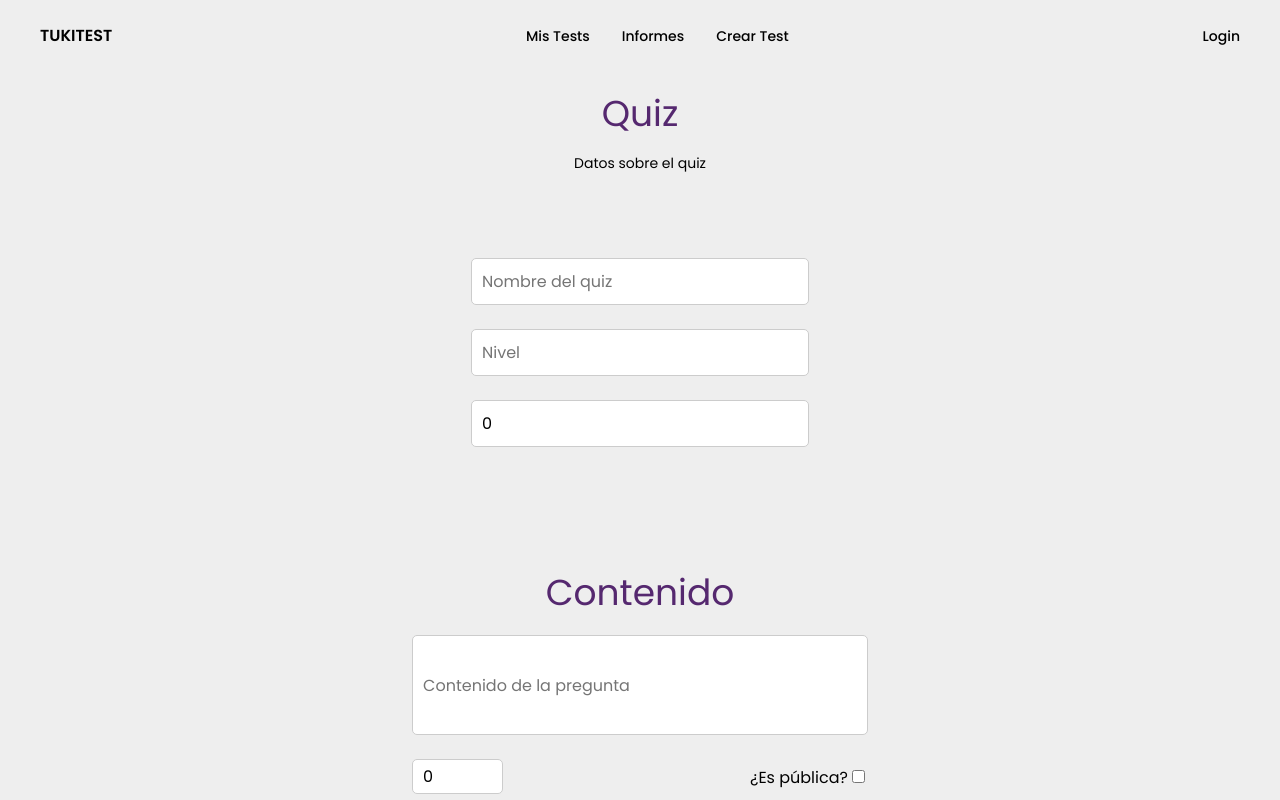
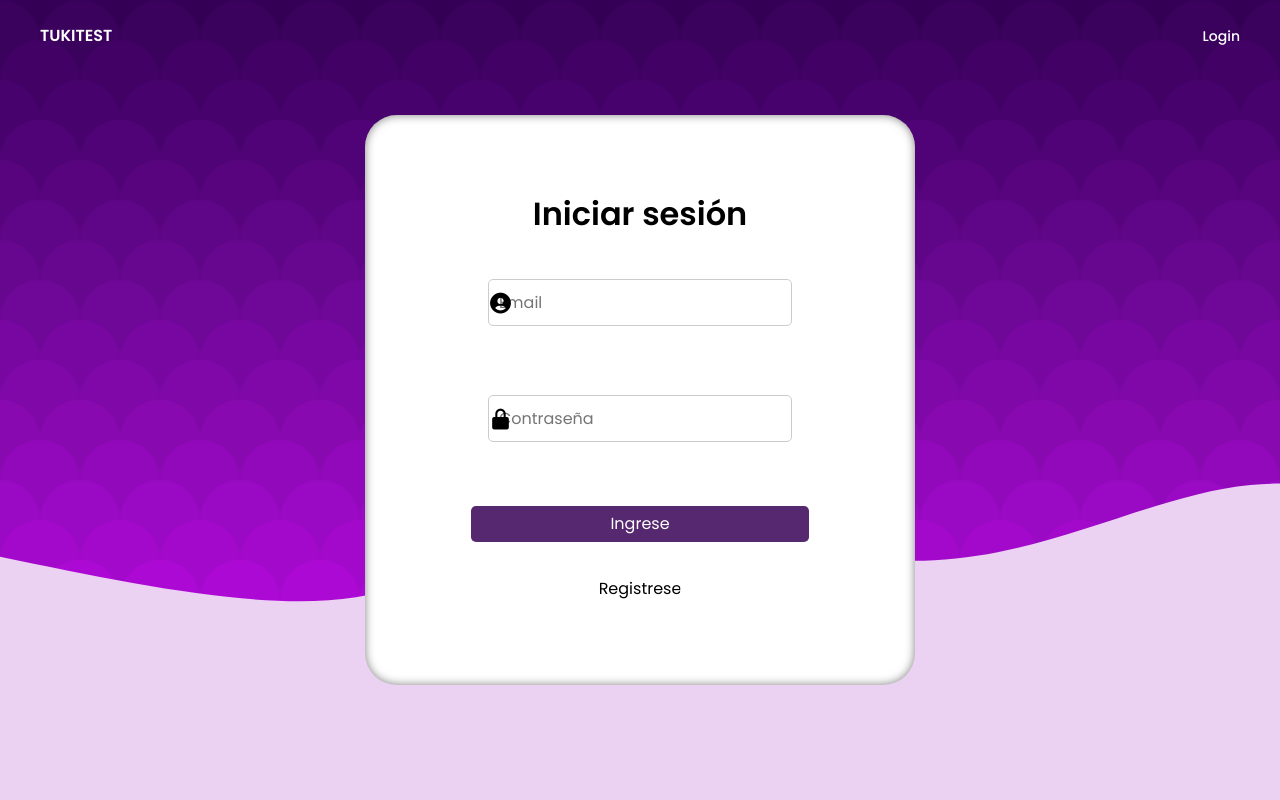
Before and after one commit to resalec2045/Tukitest-frontend, a React (Vite) app: page /createQuiz in a window 1280 px wide. Shown: the top 800 px of the page. Built offline with nearby package versions, Linux system fonts and the light colour scheme.

Commit message:
Implementaciones rutas

```diff
--- a/src/components/navbar/NavBar.tsx
+++ b/src/components/navbar/NavBar.tsx
@@ -6,7 +6,7 @@ import { useAuthStore } from "../../hooks/useAuthStore";
 
 export const NavBar = ({ type }) => {
   const navigate = useNavigate();
-  const { status, startLogout } = useAuthStore();
+  const { status, user, startLogout } = useAuthStore();
 
   const [isFixed, setIsFixed] = useState(false);
 
@@ -31,16 +31,27 @@ export const NavBar = ({ type }) => {
           <div className="nav__logo">TUKITEST</div>
           <div className="nav__menu">
             <ul className="nav__list">
+              {status === "authenticated" ? (
+                <>
                   <li className="nav__item">
-                <a onClick={() => navigate("/details")} className="nav__link">
+                    <a
+                      onClick={() => navigate("/details")}
+                      className="nav__link"
+                    >
                       Mis Tests
                     </a>
                   </li>
                   <li className="nav__item">
-                <a onClick={() => navigate("/informe")} className="nav__link">
+                    <a
+                      onClick={() => navigate("/informe")}
+                      className="nav__link"
+                    >
                       Informes
                     </a>
                   </li>
+                </>
+              ) : null}
+              {user?.TIPO === "Profesor" || user?.TIPO === "Administrador" ? (
                 <li className="nav__item">
                   <a
                     onClick={() => navigate("/createQuiz")}
@@ -49,6 +60,7 @@ export const NavBar = ({ type }) => {
                     Crear Test
                   </a>
                 </li>
+              ) : null}
             </ul>
           </div>
           <div className="search">
--- a/src/router/AppRouter.jsx
+++ b/src/router/AppRouter.jsx
@@ -26,11 +26,22 @@ export const AppRouter = () => {
         <>
           <Route path="/*" element={<Auth />} />
           <Route path="/auth" element={<Auth />} />
-          <Route path="/tukytest/test/:testId" element={<QuestionScreen />} />
-          <Route path="/details" element={<QuizDetailsScreen />} />
-          <Route path="/result" element={<ResultScreen />} />
-          <Route path="/createQuiz" element={<CreateQuiz />} />
-          <Route path="/informe" element={<InformeScreen />} />
+          {status === "authenticated" ? (
+            <>
+              <Route
+                path="/tukytest/test/:testId"
+                element={<QuestionScreen />}
+              />
+              <Route path="/details" element={<QuizDetailsScreen />} />
+              <Route path="/result" element={<ResultScreen />} />
+              <Route path="/createQuiz" element={<CreateQuiz />} />
+              <Route path="/informe" element={<InformeScreen />} />
+            </>
+          ) : (
+            <>
+              <Route path="/*" element={<Auth />} />
+            </>
+          )}
         </>
       </Routes>
     </>
--- a/src/tukytest/QuizDetailsScreen/QuizDetailsScreen.jsx
+++ b/src/tukytest/QuizDetailsScreen/QuizDetailsScreen.jsx
@@ -22,7 +22,7 @@ const QuizDetailsScreen = () => {
 
   const generateQuiz = () => {
     return Array.from(quiz.quiz).map((quiz) => {
-      return <QuizSection key={quiz.id} quiz={quiz} />;
+      return <QuizSection key={quiz.ID + quiz.NOMBRE} quiz={quiz} />;
     });
   };
 
--- a/src/tukytest/questionScreen/QuestionScreen.jsx
+++ b/src/tukytest/questionScreen/QuestionScreen.jsx
@@ -12,6 +12,11 @@ import Button from "../components/ui/Button";
 import "./QuestionScreen.css";
 import { useNavigate, useParams } from "react-router-dom";
 import { useSelector } from "react-redux";
+
+// Question Types
+// 1. MCQs | Multiple Choice | single
+// 2. boolean | true/false | single
+// 3. MAQs | Multiple Answers | multiple
 
 const QuestionScreen = () => {
   const [activeQuestion, setActiveQuestion] = useState(0);
@@ -34,7 +39,7 @@ const QuestionScreen = () => {
 
   const {
     CONTENIDO,
-    type = "MAQs",
+    TIPO,
     options,
     correctAnswers = options.filter((option) => option.ESCORRECTA === "S"),
   } = currentQuestion;
@@ -62,7 +67,7 @@ const QuestionScreen = () => {
   const handleAnswerSelection = (e) => {
     const { name, checked } = e.target;
 
-    if (type === "MAQs") {
+    if (TIPO === "MAQs") {
       if (selectedAnswer.includes(name)) {
         setSelectedAnswer((prevSelectedAnswer) =>
           prevSelectedAnswer.filter((element) => element !== name)
@@ -75,7 +80,7 @@ const QuestionScreen = () => {
       }
     }
 
-    if (type === "MCQs" || type === "boolean") {
+    if (TIPO === "MCQs" || TIPO === "boolean") {
       if (checked) {
         setSelectedAnswer([name]);
       }
@@ -115,7 +120,7 @@ const QuestionScreen = () => {
             <Question
               question={CONTENIDO}
               choices={options.map((option) => option.TEXTO)}
-              type={type}
+              type={TIPO}
               handleAnswerSelection={handleAnswerSelection}
               selectedAnswer={selectedAnswer}
             />
```
Lines whose indentation alone changed are shown as unchanged.
